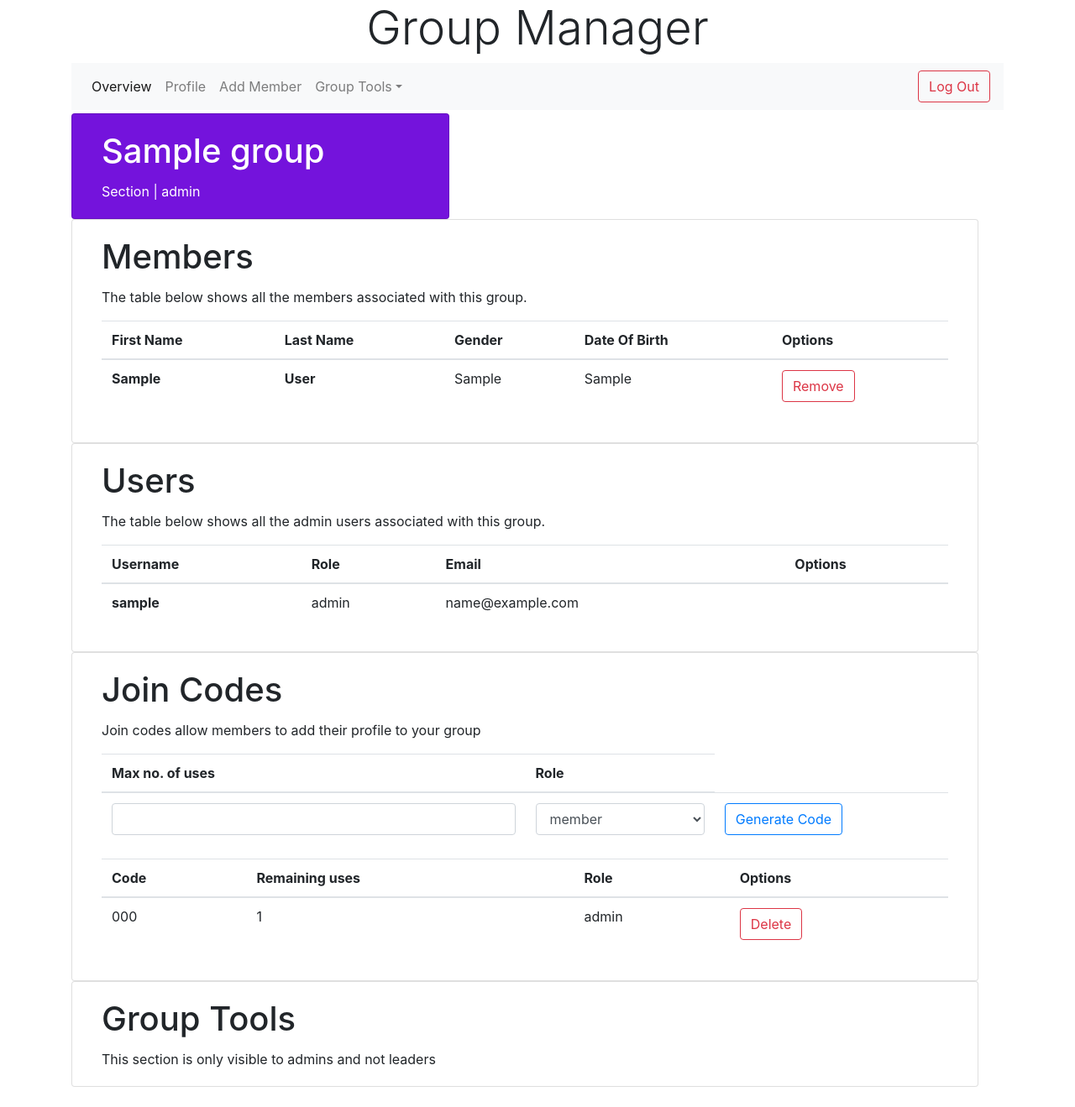
After one commit to levelUpJosh/groupmanager, a Django app: page /app/group/1/admin/ in a window 1280 px wide. The commit adds this page. Shown: the whole page at 84% size. Run offline with Django 3.2, Linux system fonts and the light colour scheme; a user stored in the database is signed in; tables that the repository leaves empty hold one stand-in row (values such as "Sample post"); some libraries are stand-ins or nearby versions.

Commit message:
Added group admin pages

```diff
--- a/groupsapp/forms.py
+++ b/groupsapp/forms.py
@@ -117,7 +117,7 @@ class GroupCreationForm(forms.ModelForm):
 
 class JoinCodeForm(forms.Form):
     code = forms.CharField(max_length=8)
-    member = forms.ModelChoiceField(appmodels.Member.objects.none(),label="Select Member: ")
+    member = forms.ModelChoiceField(appmodels.Member.objects.none(),label="Select Member: ",required=False)
     def __init__(self, *args, **kwargs):
         queryset = appmodels.Member.objects.none()
 
@@ -150,6 +150,22 @@ class JoinCodeForm(forms.Form):
         #if error != True:
             #raise forms.ValidationError(error)
 
+class NewJoinCodeForm(forms.Form):
+    maxno = forms.IntegerField(min_value=1)
+    role = forms.ChoiceField()
+    def __init__(self, *args, **kwargs):
+        choices = kwargs.pop('choices')
+        super(NewJoinCodeForm, self).__init__(*args, **kwargs)
+        self.fields['role'].choices = choices
+        print(choices)
+
+    def clean(self):
+        cleaned_data = super(NewJoinCodeForm, self).clean()
+        maxno = cleaned_data.get('maxno')
+        role = cleaned_data.get('role')
+        if not maxno and not role:
+            raise forms.ValidationError('Empty fields')
+
 """class JoinCodeForm(forms.Form):
     def __init__(self,*args,**kwargs):
         self.user= kwargs.pop('user')
--- a/groupsapp/templates/groupsapp/components/joingroup.html
+++ b/groupsapp/templates/groupsapp/components/joingroup.html
@@ -1,5 +1,11 @@
 {% extends 'base.html'%}
 {% block content %}
+{%if error%}
+<ul class="messages alert alert-danger">
+      <li class="success">{{error}}</li>
+
+    </ul>
+{% endif%}
 <div class="card scoutpurple">
     <form action="{% url 'joingroup'%}" method="post" class="card-body">
         {% csrf_token %}
--- /dev/null
+++ b/groupsapp/templates/groupsapp/objects/group/admin.html
@@ -0,0 +1,145 @@
+{% extends 'base.html' %}
+{% block content %}
+{% load widget_tweaks %}
+<div class="row col-12">
+    <div class="card col-lg-5 scoutpurple">
+
+        <div class="card-body">
+        <h1 class="card-title">{{group}}</h1>
+        {{group.get_group_type_display}} | {{role}}
+        </div>
+    </div>
+</div>
+<div class="row col-12">
+    <div class="card col-12">
+        <div class="card-body">
+            <h1 class="card-title">Members</h1>
+            <p class="card-text">
+            The table below shows all the members associated with this group.
+            </p>
+            {% if members %}
+            <table class="table" id="membertable">
+                <thead>
+                    <th scope="col" onclick="sortTable(0)" style="cursor:pointer">First Name</th>
+                    <th scope="col" onclick="sortTable(1)">Last Name</th>
+                    <th scope="col" onclick="sortTable(2)">Gender</th>
+                    <th scope="col" onclick="sortTable(3)">Date Of Birth</th>
+                    <th scope="col">Options</th>
+                </thead>
+                <tbody>
+                {% for member in members%}
+                <tr>
+                <th scope="row">{{member.first_name}}</th>
+                <th scope="row">{{member.last_name}}</th>
+                <td>{{member.gender}}</td>
+                <td>{{member.dob}}</td>
+                <form action="{% url 'removegroupmember' group.id 'remove_member' member.id%}" method="post">
+                    {% csrf_token %}
+                    <td><button action="submit" onclick="reload()" class="btn btn-outline-danger">Remove</button></td>
+                </form>
+                </tr>
+                {%endfor%}
+                </tbody>
+            </table>
+            {% else %}
+            <p> You have no members to display. <br>Create and share join codes to your members to add them to your group.<p>
+            {% endif %}
+        </div>
+    </div>
+</div>
+<div class="row col-12">
+    <div class="card col-12">
+        <div class="card-body">
+            <h1 class="card-title">Users</h1>
+            <p class="card-text">
+            The table below shows all the admin users associated with this group.
+            </p>
+            {% if users %}
+            <table class="table" id="usertable">
+                <thead>
+                    <th scope="col" onclick="sortTable(0)" style="cursor:pointer">Username</th>
+                    <th scope="col" onclick="sortTable(1)">Role</th>
+                    <th scope="col" onclick="sortTable(2)">Email</th>
+                    <th scope="col">Options</th>
+                </thead>
+                <tbody>
+                {% for user in users %}
+                <tr>
+                <th scope="row">{{user.0.username}}</th>
+                <td>{{user.1}}</td>
+                <td>{{user.0.email}}</td>
+
+                {% if role == 'admin' and user.1 == 'leader'%}
+                <form action="{% url 'removegroupuser' group.id 'remove_user' user.0.id%}" method="post">
+                    {% csrf_token %}
+                    <td><button action="submit" onclick="reload()" class="btn btn-outline-danger">Remove</button></td>
+                </form>
+                {% endif %}
+                </tr>
+                {%endfor%}
+                </tbody>
+            </table>
+            {% else %}
+            <p> You have no members to display. <br>Create and share join codes to your members to add them to your group.<p>
+            {% endif %}
+        </div>
+    </div>
+</div>
+<div class="row col-12">
+    <div class="card col-12">
+        <div class="card-body">
+            <h1 class="card-title">Join Codes</h1>
+            <p class="card-text">Join codes allow members to add their profile to your group</p>
+            <form action="{% url 'formtask' group.id 'generate_code'%}" method="post">
+                {%csrf_token%}
+                <table id="newcode" class="table">
+                    <thead>
+                        <th scope="col">Max no. of uses</th>
+                        <th scope="col">Role</th>
+                    </thead>
+                    <tbody>
+                        <tr>
+                            <td>{% render_field codeform.maxno class="form-control"%}</td>
+                            <td>{% render_field codeform.role class="form-control"%}</td>
+                            <td><button onclick="reload()" action="submit" class="btn btn-outline-primary">Generate Code</button></td>
+                        </tr>
+                    </tbody>
+                </table>
+            </form>
+            {% if joincodes %}
+            <table class="table">
+                <thead>
+                    <th scope="col"> Code</th>
+                    <th scope="col"> Remaining uses</th>
+                    <th scope="col"> Role </th>
+                    <th scope="col"> Options</th>
+                </thead>
+                <tbody>
+                {% for code in joincodes %}
+                    <tr>
+                        <td>{{code}}</td>
+                        <td>{{code.maxno}}</td>
+                        <td>{{code.role}}</td>
+                        <form action="{% url 'deletecode' group.id 'delete_code' code.code %}" method="post">
+                        {%csrf_token%}
+                        <td><button action="submit" class="btn btn-outline-danger">Delete</button></td>
+                        </form>
+                    </tr>
+                {% endfor %}
+                </tbody>
+            </table>
+            {% endif %}
+        </div>
+    </div>
+</div>
+{% if role == 'admin'%}
+<div class="row col-12">
+    <div class="card col-12">
+        <div class="card-body">
+            <h1 class="card-title">Group Tools</h1>
+            <p class="card-text">This section is only visible to admins and not leaders</p>
+        </div>
+    </div>
+</div>
+{% endif %}
+{% endblock %}
--- a/groupsapp/urls.py
+++ b/groupsapp/urls.py
@@ -13,5 +13,11 @@ urlpatterns = [
     path('member/<int:member_id>/', views.memberprofile, name="member"),
     path('<str:objectType>/<int:object_id>/delete/', views.delete_view, name='deleteobject'),
     path('group/<int:group_id>/', views.groupprofile, name="group"),
+    path('group/<int:group_id>/admin/', views.groupadmin, name="groupadmin"),
+    path('group/<int:group_id>/admin/<str:task>/<int:member_id>/', views.groupadmintask, name="removegroupmember"),
+    path('group/<int:group_id>/admin/<str:task>/<int:user_id>/', views.groupadmintask, name="removegroupuser"),
+    path('group/<int:group_id>/admin/<str:task>/<str:code>/', views.groupadmintask, name="deletecode"),
+    path('group/<int:group_id>/admin/<str:task>/', views.groupadmintask, name="formtask"),
+
 
 ]
--- a/groupsapp/views.py
+++ b/groupsapp/views.py
@@ -1,6 +1,7 @@
 from django.shortcuts import render,get_object_or_404,redirect
 
 # Create your views here.
+from django.urls import reverse
 from django.http import HttpResponse
 import groupsapp.forms as appforms
 import groupsapp.models as appmodels
@@ -91,16 +92,62 @@ def delete_view(request,object_id,objectType):
 def groupprofile(request,group_id):
     if request.user.is_authenticated:
         group = appmodels.Group.objects.get(id=group_id)
-        usergroups = func.GetAllUserGroups(group)
         membergroups = func.GetAllMemberGroups(request.user)
         print(membergroups,flush=True)
-        edit = False
-        for i in range(len(usergroups)):
+
+        return HttpResponse(group)
+def groupadmin(request,group_id):
+    if request.user.is_authenticated:
+        group = appmodels.Group.objects.get(id=group_id)
+        joincodes = func.GetAllJoinCodes(group)
+        users = func.GetAllUserGroups(group)
+        members = func.GetAllMembersInGroup(group)
+        for i in range(len(users)):
             #Checks if a user has admin control over this page
-            if request.user in usergroups[i]:
-                edit = True
+            if request.user in users[i]:
+                if users[i][1] == 'admin':
+                    choices = [('member','member'),('leader','leader')]
+                else:
+                    choices = [('member','member')]
+                #print(users[i])
+                context = {
+                    'group': group,
+                    'users': users,
+                    'members': members,
+                    'joincodes': joincodes,
+                    'codeform': appforms.NewJoinCodeForm(choices=choices),
+                    'role': users[i][1],
+                }
+                return render(request,'groupsapp/objects/group/admin.html',context=context)
+    return redirect('index')
 
-        return HttpResponse(edit)
+
+def groupadmintask(request,group_id,admin=False,*args,**kwargs):
+    group = appmodels.Group.objects.get(id=group_id)
+    usergroups = func.GetAllUserGroups(group)
+    for i in range(len(usergroups)):
+        #Checks if a user has admin control over this page
+        if request.user in usergroups[i]:
+            admin = True
+    if request.user.is_authenticated and admin == True and request.method=="POST":
+        task = kwargs.get('task')
+        if task == "remove_member":
+            member_id = kwargs.get('member_id')
+            appmodels.MemberGroupLink.objects.get(member_id=member_id,group_id=group.id).delete()
+        elif task == "delete_code":
+            code = kwargs.get('code')
+            print(code)
+            #For security reasons, the get command considers both the group id and the code, not just the code.
+            #This should minimise the ability to delete objects not belonging to a user
+            appmodels.JoinCode.objects.get(code=code,group=group.id).delete()
+        elif task == "generate_code":
+            print("gen")
+            form = appforms.NewJoinCodeForm(request.POST)
+            if form.is_valid():
+                func.GenerateJoinCode(group,role=form.cleaned_data['role'],maxno=form.cleaned_data['maxno'])
+        return redirect("groupadmin",group_id)
+    return HttpResponse(status=204)
+
 def register(request):
 
     if request.method == 'POST':
@@ -134,7 +181,7 @@ def add_member(request):
             form = appforms.MemberCreationForm()
         return render(request, 'groupsapp/components/addmember.html', {'form': form})
     else:
-        return HttpResponse('User not logged in',status=403)
+        return redirect('index')
 
 def add_group(request):
     if request.user.is_authenticated:
@@ -150,7 +197,7 @@ def add_group(request):
             form = appforms.GroupCreationForm()
         return render(request, 'groupsapp/components/addgroup.html', {'form': form})
     else:
-        return HttpResponse('User not logged in',status=403)
+        return redirect('index')
 
 def join_group(request,error=''):
     print(request.user,flush=True)
@@ -162,18 +209,23 @@ def join_group(request,error=''):
                 if code[0] == 'M':
                     member=form.cleaned_data['member']
                     code = func.UseJoinCode(code,member)
-                    messages.success(request,'Group joined')
                 else:
                     code = func.UseJoinCode(code,request.user)
+
+                if code != True:
+                    error = code
+                    form = appforms.JoinCodeForm(request=request)
+                else:
                     messages.success(request,'Group joined')
-                if code != True:
-                    form = appforms.JoinCodeForm(request=request,error=code)
         else:
             form = appforms.JoinCodeForm(request=request)
-        return render(request, 'groupsapp/components/joingroup.html', {'form': form})
+            error =''
+        return render(request, 'groupsapp/components/joingroup.html', {'form': form,'error':error})
     else:
-        return HttpResponse('User not logged in',status=403)
+        return redirect('index')
 
+def access_denied(request):
+    return render(status=403)
 """ def login(request):
     if request.method == 'POST':
         form = """
--- a/templates/base.html
+++ b/templates/base.html
@@ -2,6 +2,28 @@
     <link rel="stylesheet" href="https://stackpath.bootstrapcdn.com/bootstrap/4.4.0/css/bootstrap.min.css" integrity="sha384-SI27wrMjH3ZZ89r4o+fGIJtnzkAnFs3E4qz9DIYioCQ5l9Rd/7UAa8DHcaL8jkWt" crossorigin="anonymous">
     <link rel="stylesheet" href="https://broxbournescouts.org.uk/CSS/global.css" type="css">
     <link rel="stylesheet" href="https://broxbournescouts.org.uk/CSS/colors.css" type="css">
+    <style>
+    .scoutred{
+    background-color: #e22e12;
+    color: white;
+}
+.scoutpurple{
+    color: white;
+    background-color: #7413dc;
+  }
+.scoutpurple-opacity{
+    background-color: rgba(116,19,220,0.75);
+    color: white;
+}
+.scoutgreen, .cubgreen{
+    color: white;
+    background-color: #23a950;
+}
+.scoutgreen-opacity{
+    background-color:rgba(35,169,80,0.75);
+    color: white;
+}
+</style>
 
 
 </head>
@@ -51,6 +73,8 @@
     {% endblock %}
     {% block content %}
     {% endblock %}
+    <footer class="page-footer font-small purple pt-4">
+    </footer>
   </div>
 </body>
 <script
```
Also changed, not shown: groupsapp/functions.py (+14 -1 lines), groupsapp/templates/groupsapp/index.html (+4 -4 lines), groupsapp/templates/groupsapp/objects/group/profile.html (+3 -5 lines).
